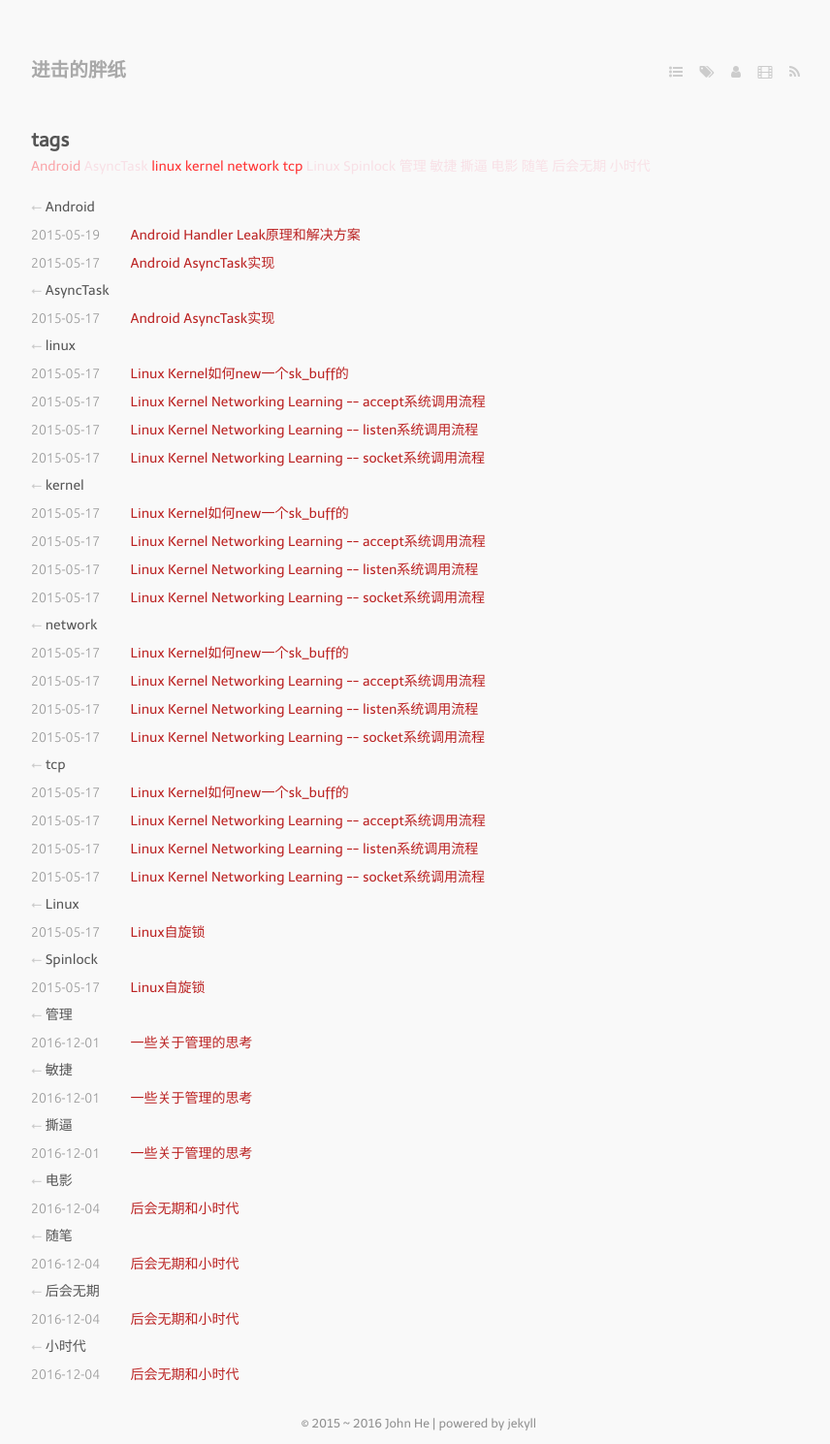
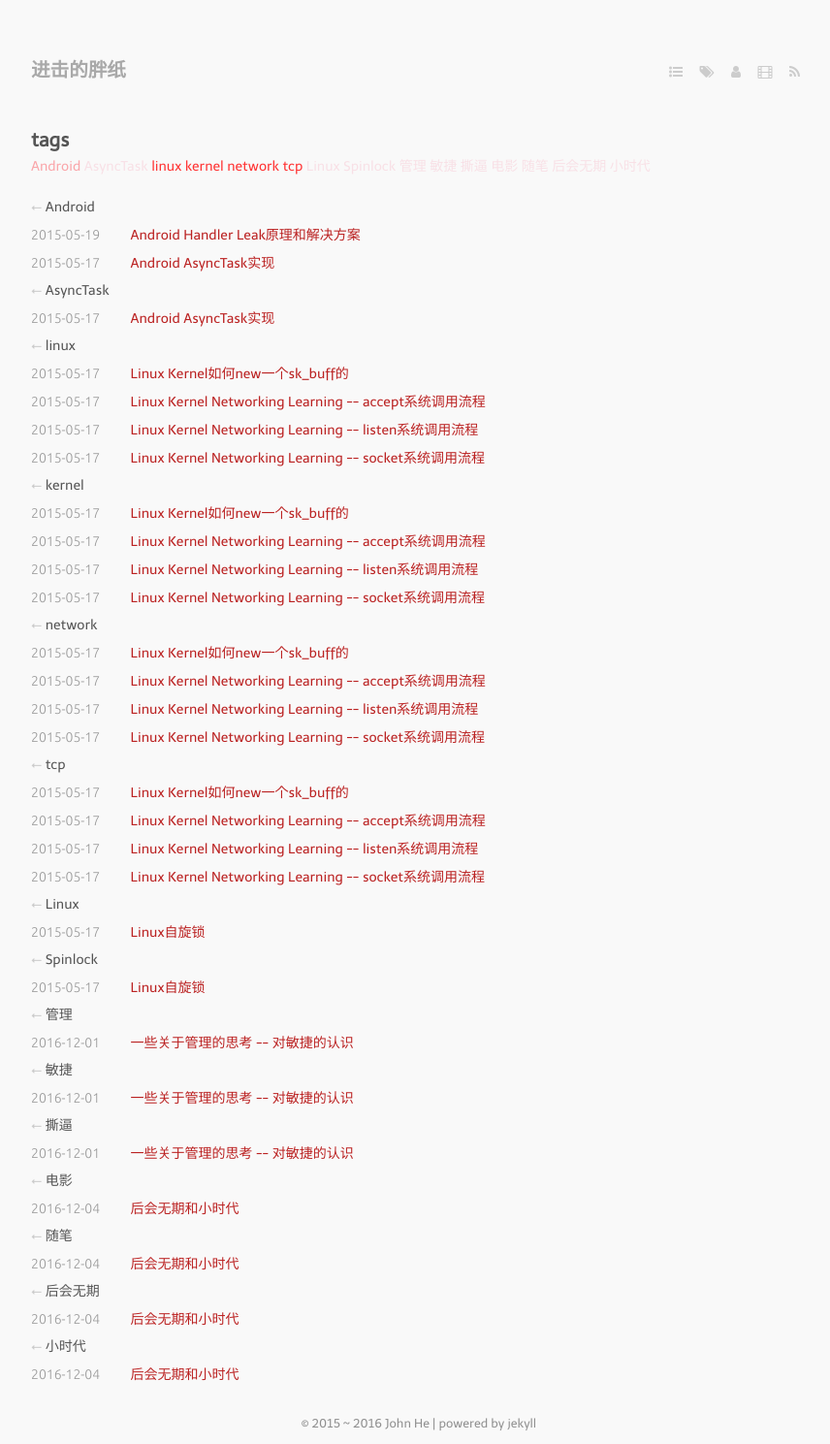
Before and after one commit to johnhx/johnhx.github.io, a Jekyll site: the page built from tags.markdown, in a window 1280 px wide. Shown: the whole page at 97% size, without its empty margins (208-1064 px from the left). Built offline with Jekyll 4.4.1, drawn with Linux system fonts in a browser that asks for light colours; nearby versions of some CDN libraries.

Commit message:
adjust posts

```diff
--- a/_posts/2016-12-01-Past-Two-Years.markdown
+++ b/_posts/2016-12-01-Past-Two-Years.markdown
@@ -1,5 +1,5 @@
 ---
-title: 一些关于管理的思考
+title: 一些关于管理的思考 -- 对敏捷的认识
 layout: post
 tags:
   - 管理
```
Also changed, not shown: _posts/2016-12-04-Films.markdown (renamed from _posts/2016-12-04-File.markdown).
